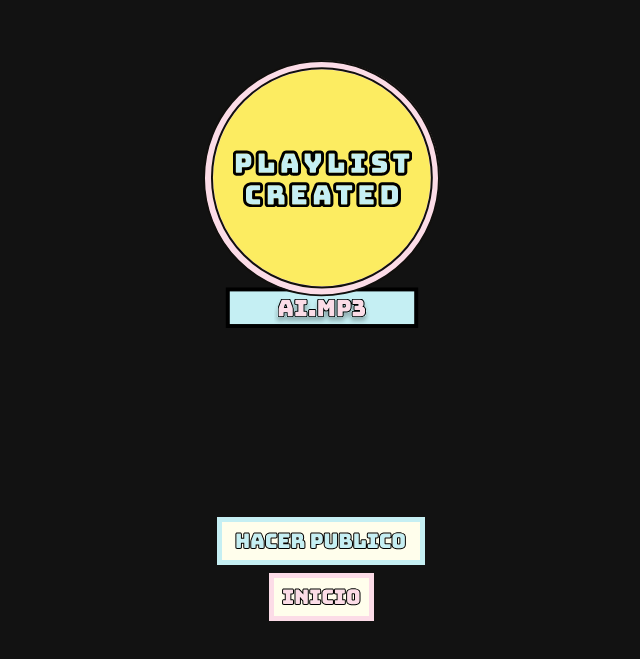
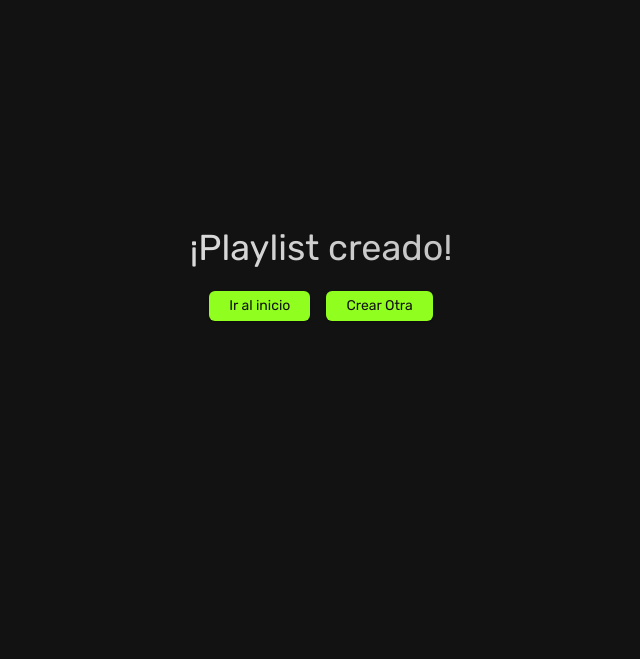
Before and after one commit to sebastianBaquero98/ai-mp3, a Next.js app: page /confirmation in a window 1280 px wide. Shown: the part 129-788 px from the top of the page, without its empty margins (319-959 px from the left). Built offline with nearby package versions, Linux system fonts and the light colour scheme.

Commit message:
confirmation page implemented with new design

```diff
--- a/app/confirmation/page.tsx
+++ b/app/confirmation/page.tsx
@@ -1,19 +1,38 @@
 "use client";
+import { Button } from "@/components/ui/button";
 import Image from "next/image";
 import { useRouter } from "next/navigation";
 export default function ConfirmationPage() {
   const router = useRouter();
   return (
-    <div className="flex h-screen flex-col">
-      <div className="flex h-screen  w-full flex-col items-center justify-center">
+    <div className="flex h-screen flex-col items-center justify-center">
+      <h1 className="primary-text-gradient w-full text-center font-sans text-[36px] text-white">
+        ¡Playlist creado!
+      </h1>
+      <div className="mt-4 flex items-center justify-center gap-4">
+        <Button
+          className="h-[30px] bg-electric-green px-5 text-background"
+          onClick={() => router.push("/community")}
+        >
+          Ir al inicio
+        </Button>
+        <Button
+          className=" h-[30px] bg-electric-green px-5 py-0 text-background"
+          onClick={() => router.push("/create")}
+        >
+          Crear Otra
+        </Button>
+      </div>
+
+      {/* <div className="flex h-screen  w-full flex-col items-center justify-center">
         <Image
           src="/images/playlist_confirmation.svg"
           height={270}
           width={237}
           alt="confirmation"
         />
-      </div>
-      <div className="mb-[50px] flex flex-col items-center gap-2">
+      </div> */}
+      {/* <div className="mb-[50px] flex flex-col items-center gap-2">
         <Image
           src="/images/hacer_publico_btn.svg"
           height={48}
@@ -27,7 +46,7 @@ export default function ConfirmationPage() {
           alt="confirmation"
           onClick={() => router.push("/community")}
         />
-      </div>
+      </div> */}
     </div>
   );
 }
```
